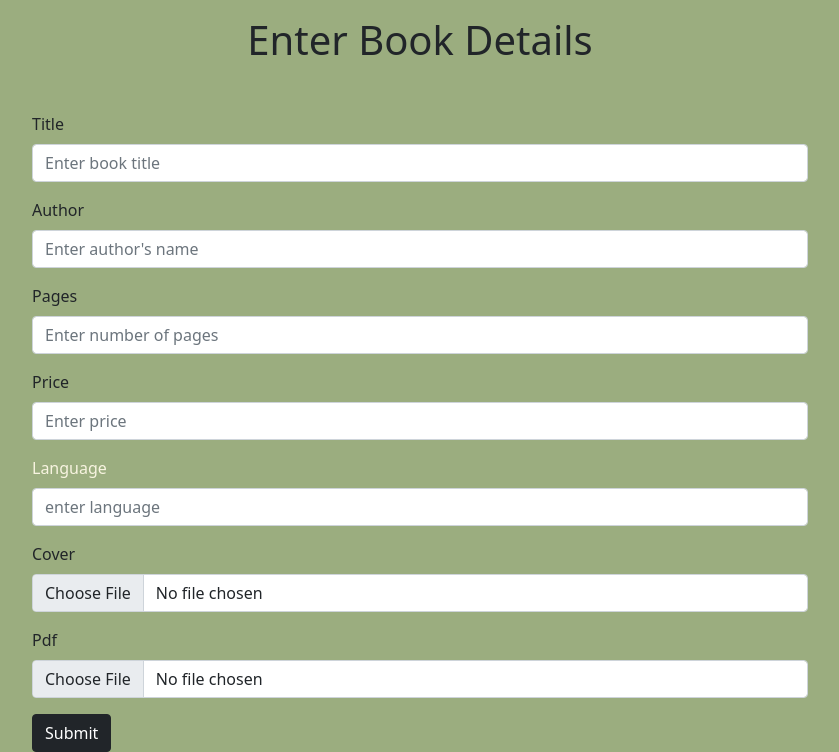
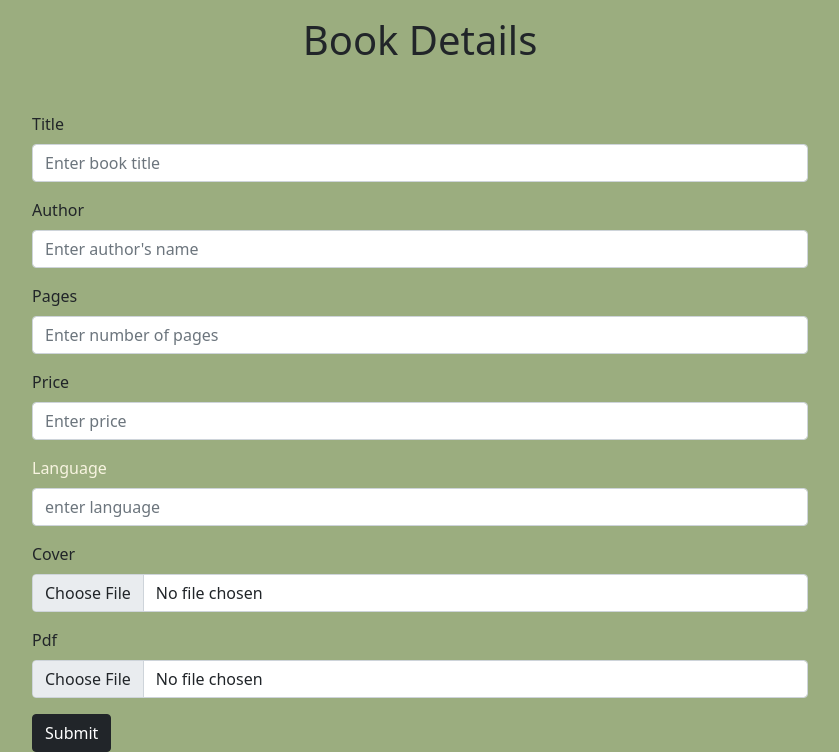
Before and after one commit to stejimaria/library, a Django app: page /add in a window 1280 px wide. Shown: the part 56-808 px from the top of the page, without its empty margins (220-1059 px from the left). Run offline with Django 5.2, Linux system fonts and the light colour scheme; a user stored in the database is signed in.

Commit message:
Title Changed

```diff
--- a/templates/add.html
+++ b/templates/add.html
@@ -1,7 +1,7 @@
 {% extends 'base.html' %}
 {% load static %}
 {% block content %}
-<h1 class="mt-3 text-center">Enter Book Details</h1>
+<h1 class="mt-3 text-center">Book Details</h1>
 
   <div class="container mt-5" style="max-width: 800px;">
 
```
